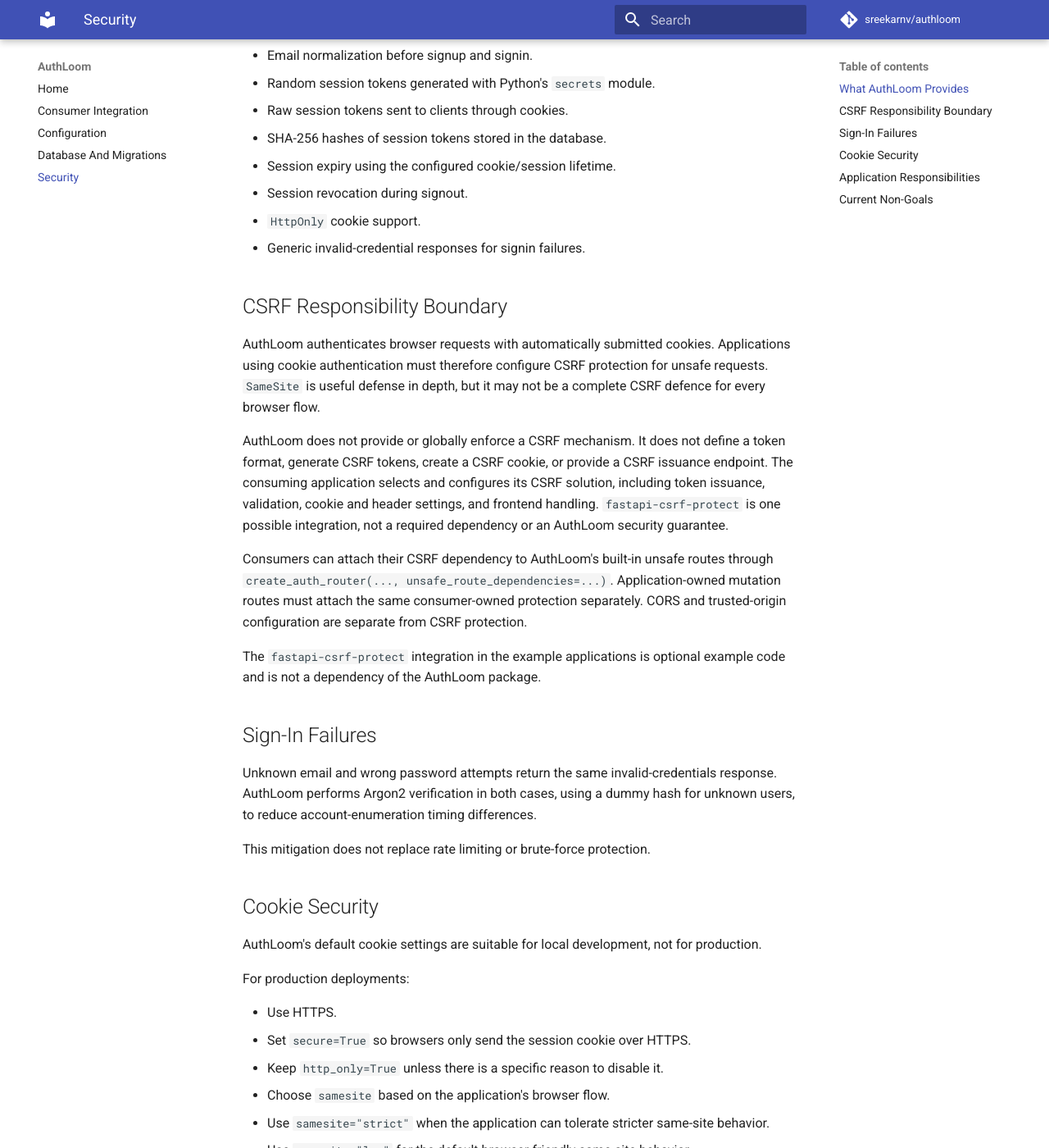
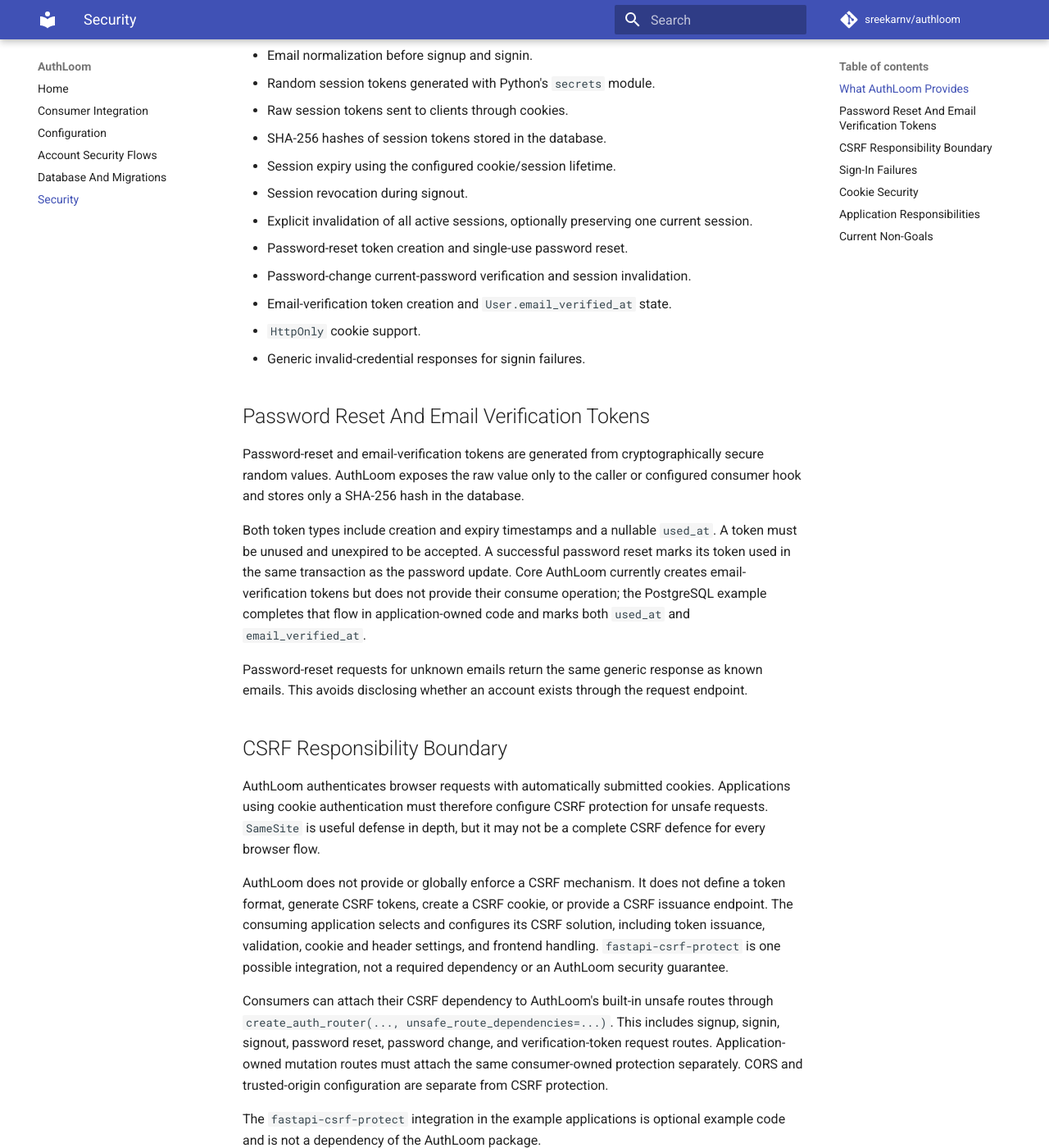
Before and after one commit to sreekarnv/authloom, an MkDocs documentation site: the page built from docs/security-model.md, in a window 1280 px wide and 1400 px high, scrolled down 401 px. Shown: the whole window at 82% size. Built offline with MkDocs 1.6.1 and Material for MkDocs 9.7.7, drawn with Linux system fonts in a browser that asks for light colours; comment, search, counter and statistics services are not loaded; some of the changed text lies outside the part shown.

Commit message:
:memo: docs: document account security flows and hooks (#27)

```diff
--- a/docs/security-model.md
+++ b/docs/security-model.md
@@ -15,8 +15,30 @@
 - SHA-256 hashes of session tokens stored in the database.
 - Session expiry using the configured cookie/session lifetime.
 - Session revocation during signout.
+- Explicit invalidation of all active sessions, optionally preserving one
+  current session.
+- Password-reset token creation and single-use password reset.
+- Password-change current-password verification and session invalidation.
+- Email-verification token creation and `User.email_verified_at` state.
 - `HttpOnly` cookie support.
 - Generic invalid-credential responses for signin failures.
+
+## Password Reset And Email Verification Tokens
+
+Password-reset and email-verification tokens are generated from cryptographically
+secure random values. AuthLoom exposes the raw value only to the caller or
+configured consumer hook and stores only a SHA-256 hash in the database.
+
+Both token types include creation and expiry timestamps and a nullable
+`used_at`. A token must be unused and unexpired to be accepted. A successful
+password reset marks its token used in the same transaction as the password
+update. Core AuthLoom currently creates email-verification tokens but does not
+provide their consume operation; the PostgreSQL example completes that flow in
+application-owned code and marks both `used_at` and `email_verified_at`.
+
+Password-reset requests for unknown emails return the same generic response as
+known emails. This avoids disclosing whether an account exists through the
+request endpoint.
 
 ## CSRF Responsibility Boundary
 
@@ -33,9 +55,11 @@
 required dependency or an AuthLoom security guarantee.
 
 Consumers can attach their CSRF dependency to AuthLoom's built-in unsafe routes
-through `create_auth_router(..., unsafe_route_dependencies=...)`. Application-owned
-mutation routes must attach the same consumer-owned protection separately. CORS
-and trusted-origin configuration are separate from CSRF protection.
+through `create_auth_router(..., unsafe_route_dependencies=...)`. This includes
+signup, signin, signout, password reset, password change, and verification-token
+request routes. Application-owned mutation routes must attach the same
+consumer-owned protection separately. CORS and trusted-origin configuration are
+separate from CSRF protection.
 
 The `fastapi-csrf-protect` integration in the example applications is optional
 example code and is not a dependency of the AuthLoom package.
@@ -70,6 +94,7 @@
 - Rate limiting and brute-force protection.
 - CSRF token issuance and validation.
 - CSRF protection beyond the configured cookie policy.
+- Email delivery, including provider configuration, retries, and bounce handling.
 - Database migrations and operational database security.
 - Logging, monitoring, and incident response.
 - Authorization rules for application resources.
@@ -79,8 +104,8 @@
 AuthLoom does not currently provide:
 
 - Rate limiting.
-- Email verification.
-- Password reset or password change flows.
+- Email-verification completion in core AuthLoom. The PostgreSQL example owns
+  its completion route.
 - Multi-factor authentication.
 - OAuth or social login.
 - JWT access or refresh tokens.
--- a/mkdocs.yml
+++ b/mkdocs.yml
@@ -28,6 +28,7 @@
   - Home: index.md
   - Consumer Integration: consumer-integration.md
   - Configuration: configuration.md
+  - Account Security Flows: account-security-flows.md
   - Database And Migrations: database-and-migrations.md
   - Security: security-model.md
 
```
Also changed, not shown: docs/account-security-flows.md (added, +168 -0 lines), docs/configuration.md (+30 -0 lines), docs/consumer-integration.md (+24 -7 lines), docs/database-and-migrations.md (+9 -2 lines), docs/index.md (+6 -1 lines).
